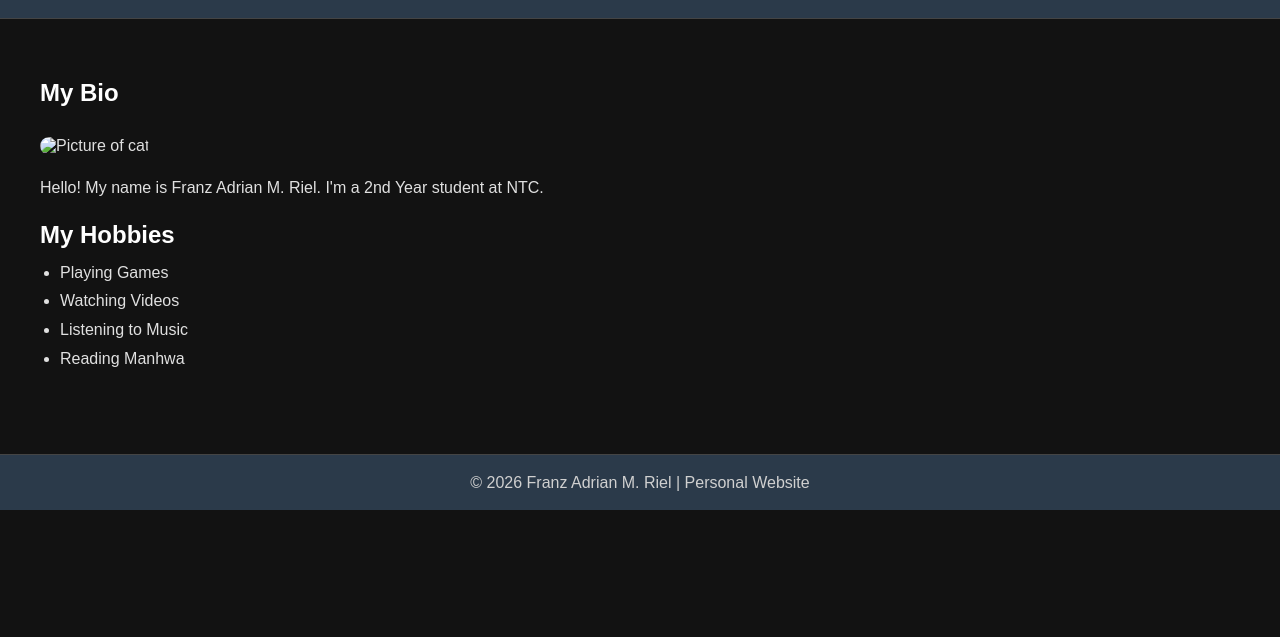
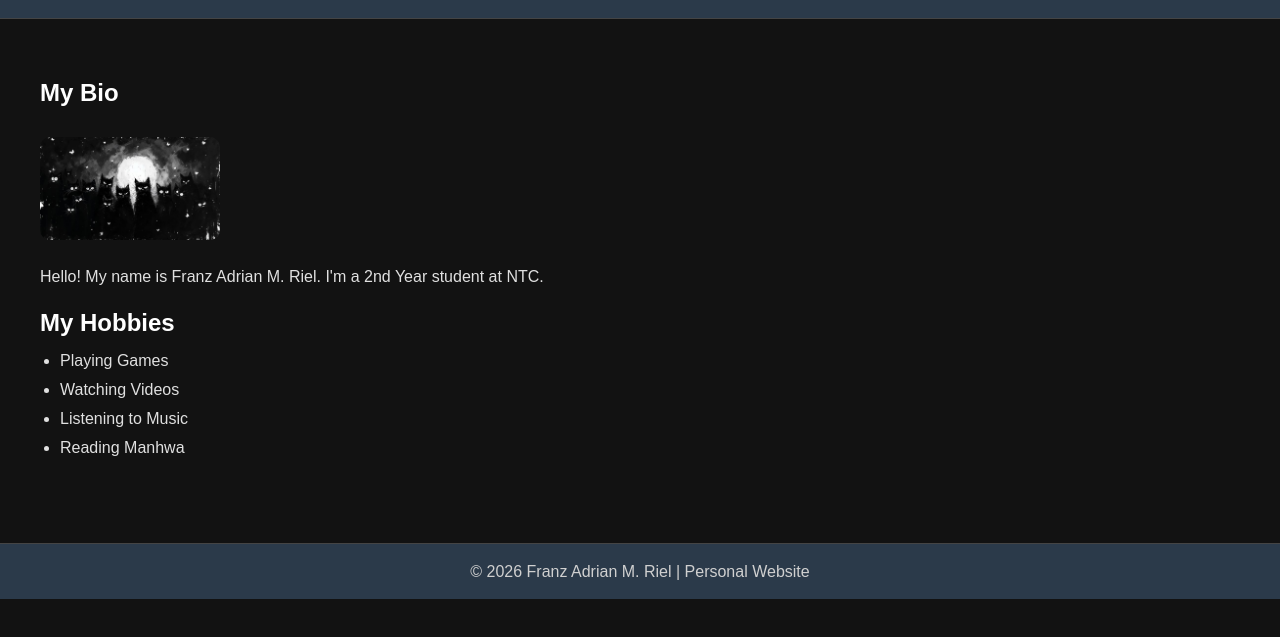
Before and after one commit to FrAdrian50/First-Html, a plain HTML site: page index.html in a window 1280 px wide. Shown: the part 87-724 px from the top of the page. Drawn offline with Linux system fonts and the light colour scheme.

Commit message:
Update index.html

```diff
--- a/index.html
+++ b/index.html
@@ -96,7 +96,7 @@
 
         <h2>My Bio</h2>
 
-        <img src="cat.jpg" alt="Picture of cat" width="180">
+        <img src="CATS.jpg" alt="Picture of cat" width="180">
 
         <p>
             Hello! My name is Franz Adrian M. Riel.
```
